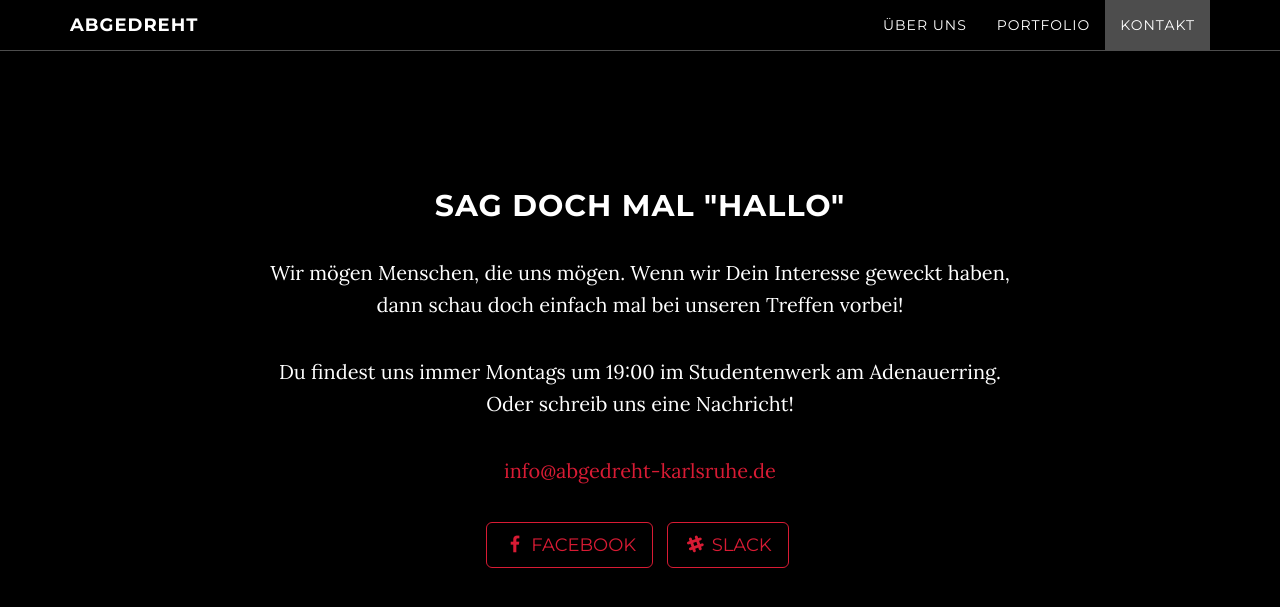
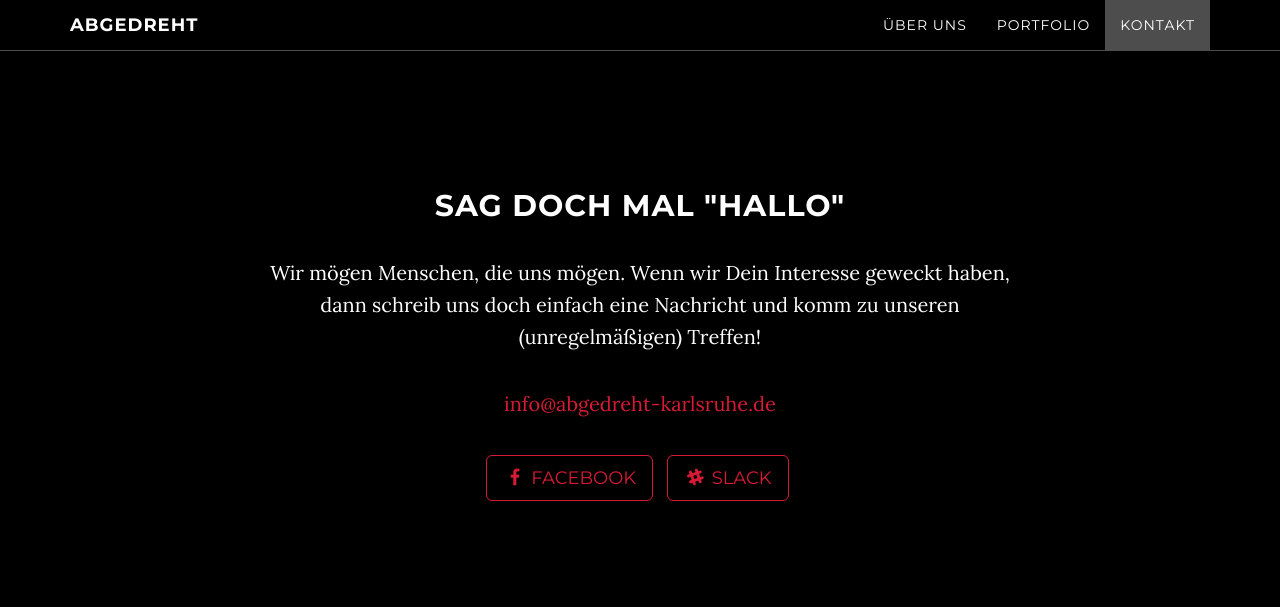
Before and after one commit to younishd/abgedreht, a Jekyll site: the page built from index.html, in a window 1280 px wide and 900 px high, scrolled down 2117 px. Shown: the top 607 px of the window. Built offline with Jekyll 4.4.1, drawn with Linux system fonts in a browser that asks for light colours.

Commit message:
Update contact info

```diff
--- a/_includes/contact.html
+++ b/_includes/contact.html
@@ -3,8 +3,7 @@
         <div class="row">
             <div class="col-lg-8 col-lg-offset-2">
                 <h2>Sag doch mal "Hallo"</h2>
-                <p>Wir mögen Menschen, die uns mögen. Wenn wir Dein Interesse geweckt haben, dann schau doch einfach mal bei unseren Treffen vorbei!</p>
-                <p>Du findest uns immer Montags um 19:00 im Studentenwerk am Adenauerring. Oder schreib uns eine Nachricht!</p>
+                <p>Wir mögen Menschen, die uns mögen. Wenn wir Dein Interesse geweckt haben, dann schreib uns doch einfach eine Nachricht und komm zu unseren (unregelmäßigen) Treffen!</p>
                 <p><a href="mailto:{{ site.email }}">{{ site.email }}</a>
                 </p>
                 <ul class="list-inline banner-social-buttons">
```
